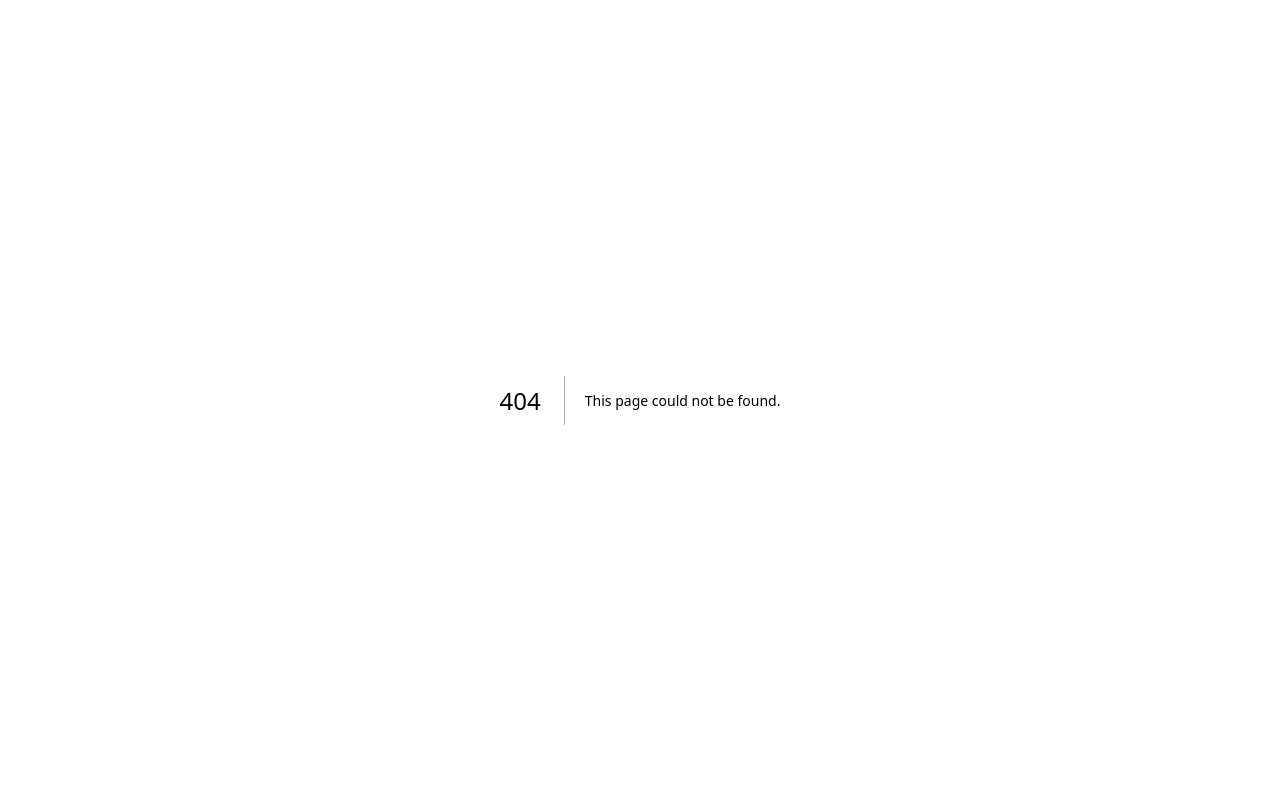
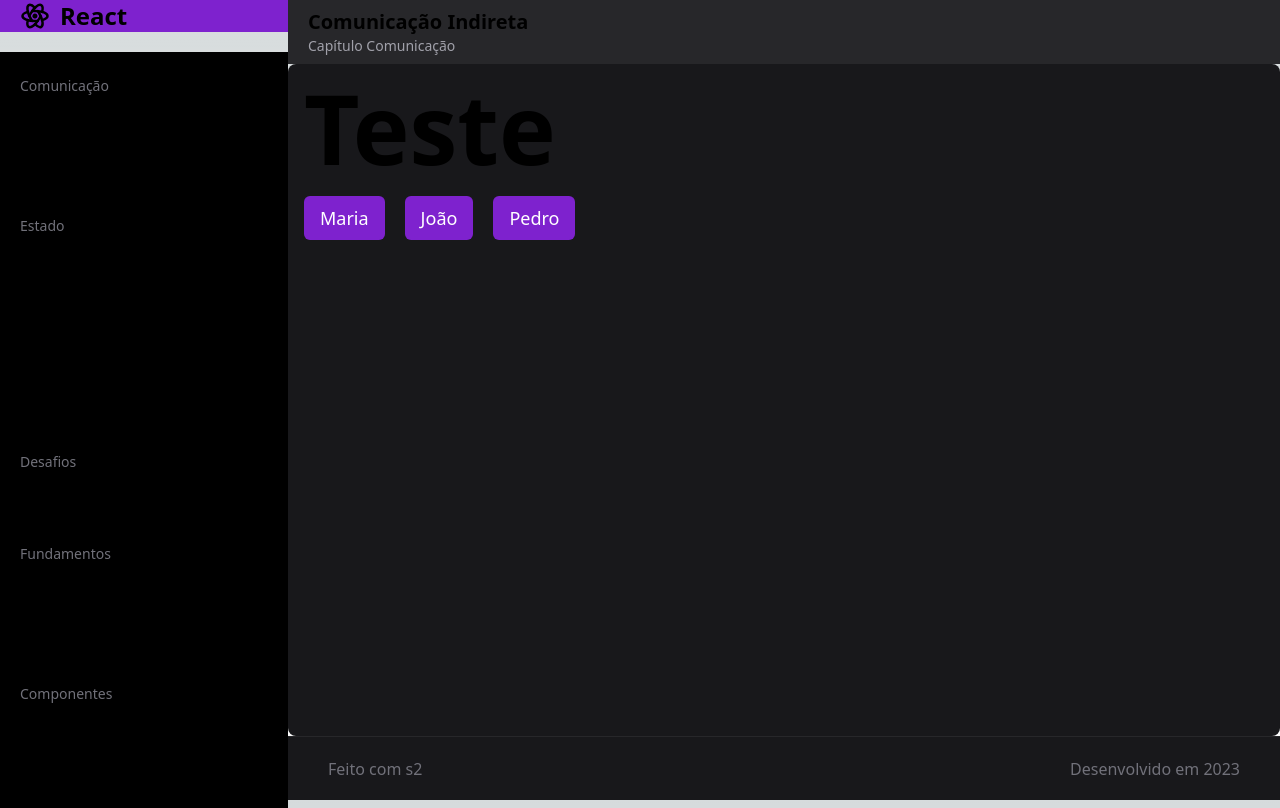
Before and after one commit to israelbulcaotavares/react-fundamentos-cod3r, a Next.js app: page /comunicacao/indireta in a window 1280 px wide. Before the commit this address had no page. Built offline with nearby package versions, Linux system fonts and the light colour scheme.

Commit message:
comunicação indireta

```diff
--- a/src/components/Menu.tsx
+++ b/src/components/Menu.tsx
@@ -1,4 +1,4 @@
-import { Icon24Hours, Icon360View, IconArrowDownSquare, IconBraces, IconCalculator, IconCode, IconForms, IconHome, IconNumbers } from "@tabler/icons-react";
+import { Icon24Hours, Icon360View, IconArrowDownSquare, IconArrowUpSquare, IconBraces, IconCalculator, IconCode, IconForms, IconHome, IconNumbers } from "@tabler/icons-react";
 import MenuItem from "./MenuItem";
 
 export default function Menu() {
@@ -11,7 +11,7 @@ export default function Menu() {
         url="/comunicacao/direta"
         />
       <MenuItem
-        icone={<IconArrowDownSquare />}
+        icone={<IconArrowUpSquare />}
         texto="Comunicação indireta"
         url="/comunicacao/indireta"
         />
--- /dev/null
+++ b/src/components/comunicacao/indireta/Botoes.tsx
@@ -0,0 +1,20 @@
+interface BotoesProps {
+  // alterarNome: () => void
+  alterarNome(nome: string): void;
+}
+
+export default function Botoes(props: BotoesProps) {
+  return (
+    <div className="flex gap-5">
+      <button onClick={() => props.alterarNome("Maria")} className="botao">
+        Maria
+      </button>
+      <button onClick={() => props.alterarNome("João")} className="botao">
+        João
+      </button>
+      <button onClick={() => props.alterarNome("Pedro")} className="botao">
+        Pedro
+      </button>
+    </div>
+  );
+}
--- /dev/null
+++ b/src/components/comunicacao/indireta/Valor.tsx
@@ -0,0 +1,18 @@
+import { useState } from "react"
+import Botoes from "./Botoes"
+
+export default function Valor() {
+    const [nome, setNome] = useState('Teste')
+
+    function alterar(nome: string) {
+        console.log('executada')
+        setNome(nome)
+    }
+
+        return (
+            <div className="flex flex-col gap-5">
+                <span className="text-8xl font-black">{nome}</span>
+                <Botoes alterarNome={alterar}/>
+            </div>
+        )
+}
--- /dev/null
+++ b/src/pages/comunicacao/indireta.tsx
@@ -0,0 +1,11 @@
+
+import Pagina from "@/components/Pagina";
+import Valor from "@/components/comunicacao/indireta/Valor";
+
+export default function PaginaIndireta(){
+    return (
+        <Pagina titulo="Comunicação Indireta" subtitulo="Capítulo Comunicação">
+                <Valor/>
+        </Pagina>
+    )
+}
```
